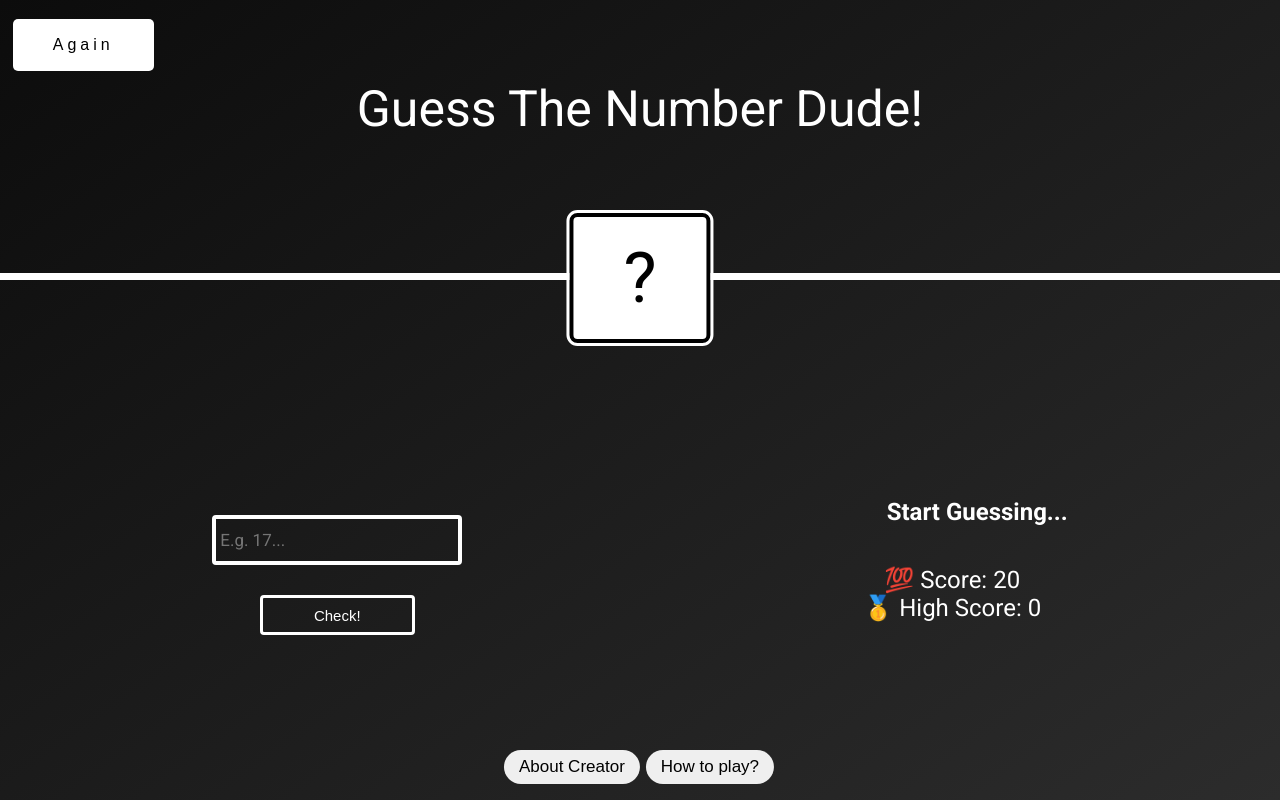
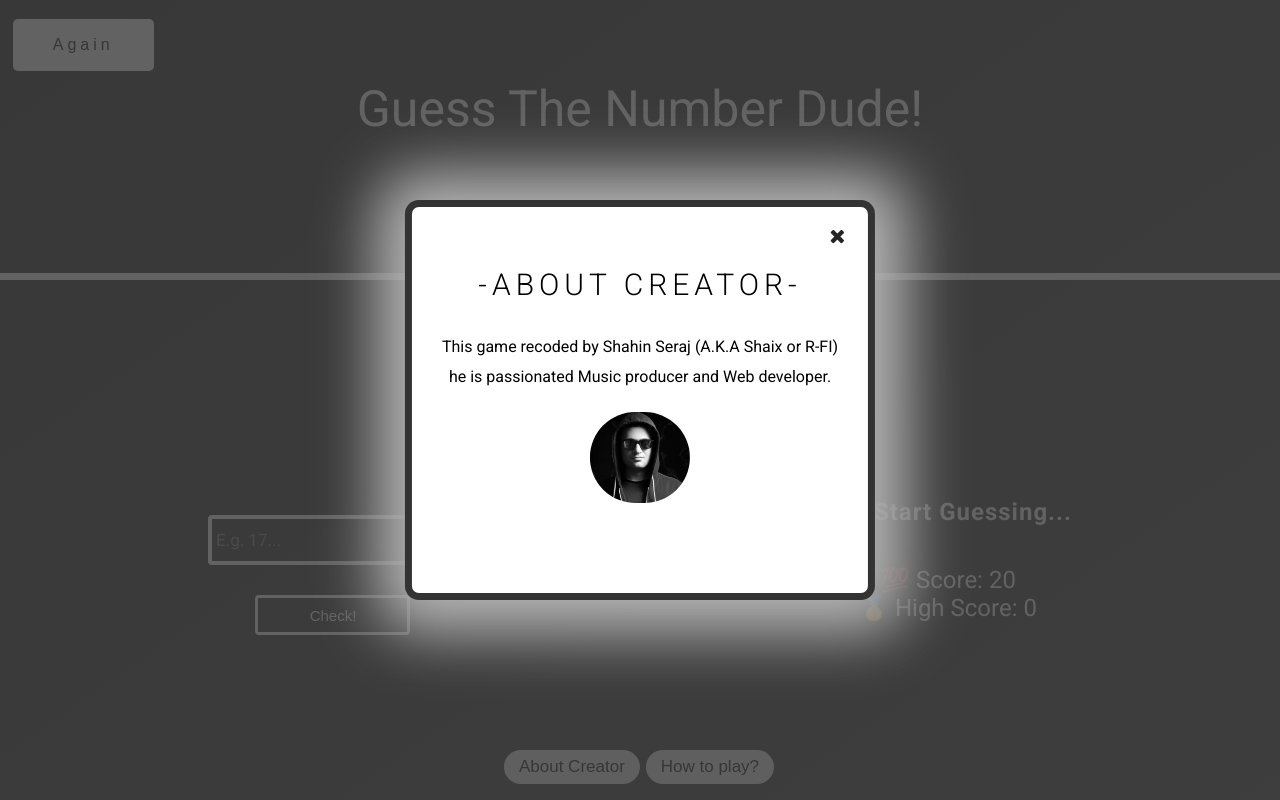
Before and after one commit to shahin76shaix/numbergame, a plain HTML site: page index.html in a window 1280 px wide. Both pictures are taken after a click on the button "About Creator". Drawn offline with Linux system fonts and the light colour scheme.

Commit message:
added module-1 function

```diff
--- a/index.html
+++ b/index.html
@@ -53,8 +53,8 @@
           he is passionated Music producer and Web developer.
         </p>
         <img src="image/Shahin.jpg" alt="Creator Image" class="module-1--img" />
-        <button class="close-module">
-          <i class="fa fa-close close-module-icon"></i>
+        <button class="close-module-1">
+          <i class="fa fa-close close-module-1-icon"></i>
         </button>
       </div>
     </section>
--- a/modules.js
+++ b/modules.js
@@ -0,0 +1,24 @@
+// Module 1 controlers
+const overlay = document.querySelector(".overlay");
+const module1 = document.querySelector(".module-1");
+const closeModule1 = document.querySelector(".close-module-1");
+const openModule1 = document.querySelector(".show-module-1");
+
+//module-1 btns Functions:
+
+const openModuleFunc1 = function () {
+  overlay.classList.remove("hidden");
+  module1.classList.remove("hidden");
+  module1.style.marginTop = "0rem";
+};
+
+const closeModuleFunc1 = function () {
+  overlay.classList.add("hidden");
+  module1.classList.add("hidden");
+  module1.style.marginTop = "-300rem";
+};
+
+//module-1 Events
+openModule1.addEventListener("click", openModuleFunc1);
+closeModule1.addEventListener("click", closeModuleFunc1);
+overlay.addEventListener("click", closeModuleFunc1);
--- a/style.css
+++ b/style.css
@@ -131,6 +131,7 @@ body {
 .main--info__message {
   margin-top: 4rem;
   font-size: 2.4rem;
+  letter-spacing: 0.1rem;
   text-align: center;
 }
 .main--info__score {
@@ -171,6 +172,8 @@ body {
   background-color: #fff;
   border: 0.7rem solid #2c2c2cf6;
   box-shadow: 0.2rem 0.3rem 6rem 3rem #b6b6b6;
+  transition: all 0.4s;
+  margin-top: -300rem;
 }
 .module-1--title {
   margin: 3rem auto;
@@ -190,7 +193,7 @@ body {
   width: 10rem;
 }
 
-.close-module {
+.close-module-1 {
   outline: none;
   border: none;
   background-color: #00000000;
@@ -199,7 +202,7 @@ body {
   right: 5%;
   cursor: pointer;
 }
-.close-module-icon {
+.close-module-1-icon {
   font-size: 2rem;
   color: #242424;
 }
```
